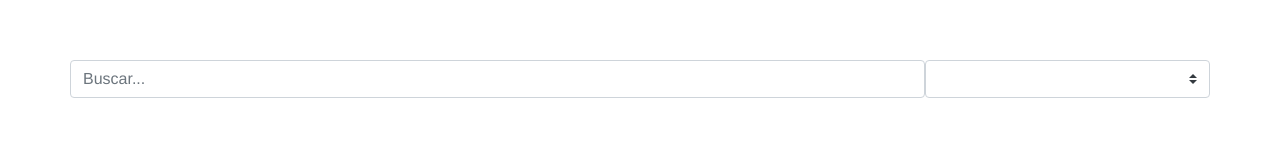
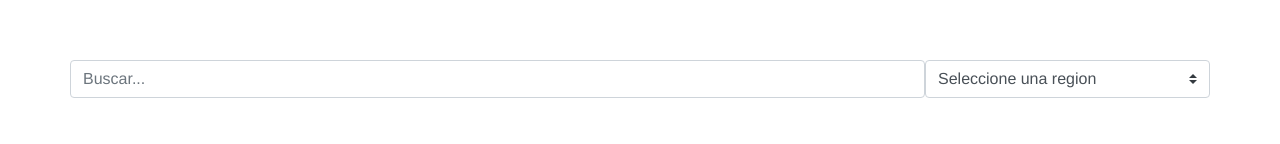
Before and after one commit to nomin7/api-paises, a Vue app: page / in a window 1280 px wide. Shown: the top 144 px of the page. Built offline with nearby package versions, Linux system fonts and the light colour scheme.

Commit message:
Cuarto Commit: Recorriendo arreglo de regiones por medio del select

```diff
--- a/src/components/Paises.vue
+++ b/src/components/Paises.vue
@@ -2,7 +2,7 @@
     <div>
         <div class="row">
             <input type="text" class="form-control col-12 col-md-9" placeholder="Buscar...">
-             <b-form-select class="col-12 col-md-3"></b-form-select>
+             <b-form-select class="col-12 col-md-3" v-model="selectRegion" :options="regiones"></b-form-select>
         </div>
 
     <div class="row mt-5">
@@ -34,6 +34,20 @@
 <script>
 import axios from 'axios';
 export default {
-    name: 'Paises'
+    name: 'Paises',
+    data() {
+      return {
+        paises: [],
+        selectRegion: null,
+        regiones: [
+          {value: null, text: 'Seleccione una region'},
+          {value: 'americas', text: 'America'},
+          {value: 'europe', text: 'Europa'},
+          {value: 'africa', text: 'Africa'},
+          {value: 'asia', text: 'Asia'},
+          {value: 'oceania', text: 'Oceania'},
+        ]
+      }
+    },
 }
 </script>
```
